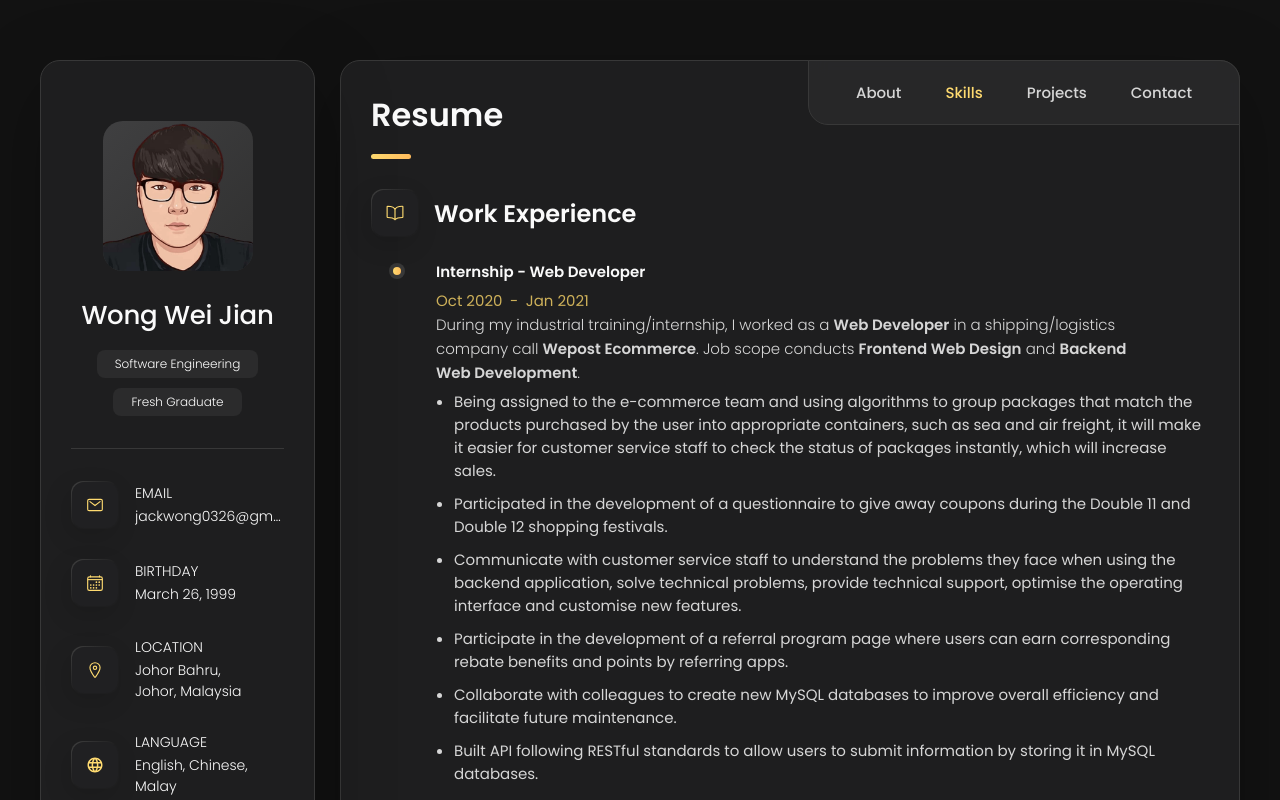
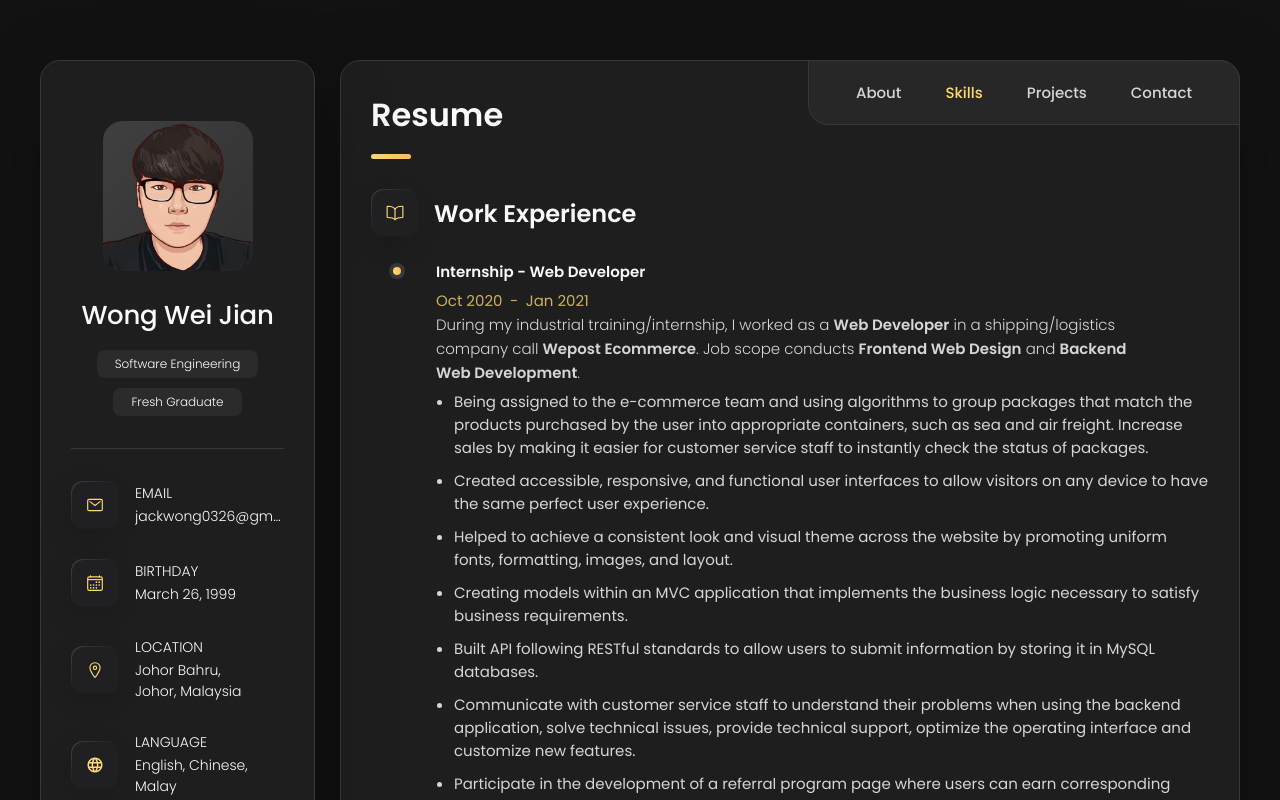
Before and after one commit to JackWorld99/Portfolio, a Next.js app: page / in a window 1280 px wide. Both pictures are taken after a click on the button "Skills". Shown: the top 800 px of the page. Built offline with nearby package versions, Linux system fonts and the light colour scheme.

Commit message:
Update skills details.

```diff
--- a/components/Resume.js
+++ b/components/Resume.js
@@ -28,16 +28,19 @@ const Resume = () => {
                             During my industrial training/internship, I worked as a <b>Web Developer</b> in a shipping/logistics company call <b>Wepost Ecommerce</b>. Job scope conducts <b>Frontend Web Design</b> and <b>Backend Web Development</b>.
                         </p>
                         <ul className="intern-learn">
-                            <li>Being assigned to the e-commerce team and using algorithms to group packages that match the products purchased by the user into appropriate containers, such as sea and air freight, it will make it easier for customer service staff to check the status of packages instantly, which will increase sales.</li>
+                            <li>Being assigned to the e-commerce team and using algorithms to group packages that match the products purchased by the user into appropriate containers, such as sea and air freight. Increase sales by making it easier for customer service staff to instantly check the status of packages.</li>
+                            <li>Created accessible, responsive, and functional user interfaces to allow visitors on any device to have the same perfect user experience.</li>
+                            <li>Helped to achieve a consistent look and visual theme across the website by promoting uniform fonts, formatting, images, and layout.</li>
+                            <li>Creating models within an MVC application that implements the business logic necessary to satisfy business requirements.</li>
+                            <li>Built API following RESTful standards to allow users to submit information by storing it in MySQL databases.</li>
+                            <li>Communicate with customer service staff to understand their problems when using the backend application, solve technical issues, provide technical support, optimize the operating interface and customize new features.</li>
+                            <li>Participate in the development of a referral program page where users can earn corresponding rebate benefits and points by referring apps.</li>
                             <li>Participated in the development of a questionnaire to give away coupons during the Double 11 and Double 12 shopping festivals.</li>
-                            <li>Communicate with customer service staff to understand the problems they face when using the backend application, solve technical problems, provide technical support, optimise the operating interface and customise new features.</li>
-                            <li>Participate in the development of a referral program page where users can earn corresponding rebate benefits and points by referring apps.</li>
                             <li>Collaborate with colleagues to create new MySQL databases to improve overall efficiency and facilitate future maintenance.</li>
-                            <li>Built API following RESTful standards to allow users to submit information by storing it in MySQL databases.</li>
                             <li>Develop reports and charts for the settlement of cash rebates, with the option for the finance department administrator to export CSV on a yearly, monthly or daily basis as required.</li>
                             <li>Actively participate in weekly team meetings and report on the progress of the project assigned by the manager.</li>
                         </ul>
-                        <span className="skill-learn">Learned Skills<p className="timeline-text" style={{display: "inline"}}><b>&ensp;·&ensp;Laravel&ensp;·&ensp;HTML&ensp;·&ensp;JavaScript&ensp;·&ensp;CSS&ensp;·&ensp;jQuery&ensp;·&ensp;MySQL&ensp;·&ensp;RESTAPI&ensp;·&ensp;Bootstrap&ensp;·&ensp;Git</b></p></span>
+                        <span className="skill-learn">Learned Skills<p className="timeline-text" style={{display: "inline"}}><b>&ensp;·&ensp;Laravel&ensp;·&ensp;HTML&ensp;·&ensp;JavaScript&ensp;·&ensp;CSS&ensp;·&ensp;jQuery&ensp;·&ensp;MySQL&ensp;·&ensp;Bootstrap&ensp;·&ensp;Git</b></p></span>
 
                         <section className="blog-posts" style={{margin: "15px 0px"}}>
                             <ul className="blog-posts-list">
--- a/json/data.json
+++ b/json/data.json
@@ -51,7 +51,7 @@
          "category": "React"
       },
       {
-         "id": 4,
+         "id": 3,
          "name": "React Travel Advisor",
          "url": "https://github.com/JackWorld99/React-Travel-Advisor",
          "description": "A Travel Companion Application with Geolocation, Google Maps API, Searching for places, Fetching restaurants, hotels and attractions based on location from specialized Rapid APIs and data filtering.",
@@ -474,7 +474,7 @@
       },
       {
          "id": 4,
-         "name": "Database System Fundamentals",
+         "name": "Database Management Systems",
          "skill": "SQL, Oracle"
       },
       {
@@ -490,22 +490,22 @@
       {
          "id": 7,
          "name": "TCP/IP Network Application Development",
-         "skill": "Python, Flask, wWeb socket, Multithreading"
+         "skill": "Python, Flask, Web socket, Multithreading"
       },
       {
          "id": 8,
          "name": "Operating Systems",
-         "skill": ""
+         "skill": "Ubuntu, Virtualbox"
       },
       {
          "id": 9,
          "name": "Server Configuration And Management",
-         "skill": "Linux, Ubuntu, Shell, virtualbox, traceroute, netstat SSH NFS SAMBA"
+         "skill": "Linux, Ubuntu, Shell, Virtualbox, Traceroute, Netstat SSH NFS SAMBA"
       },
       {
          "id": 10,
          "name": "Network Security Management",
-         "skill": "Kali linux, Penetration Test"
+         "skill": "Kali Linux, Penetration Test"
       },
       {
          "id": 11,
@@ -515,7 +515,7 @@
       {
          "id": 12,
          "name": "Object-Oriented Application Development",
-         "skill": "C#"
+         "skill": "C#, OOP"
       },
       {
          "id": 13,
@@ -530,7 +530,7 @@
       {
          "id": 15,
          "name": "Probability and Statistics for Computing",
-         "skill": ""
+         "skill": "Statistical, Probability, Discrete Random Variables & Distributions, Continuous Distribution, Regression"
       },
       {
          "id": 16,
```
